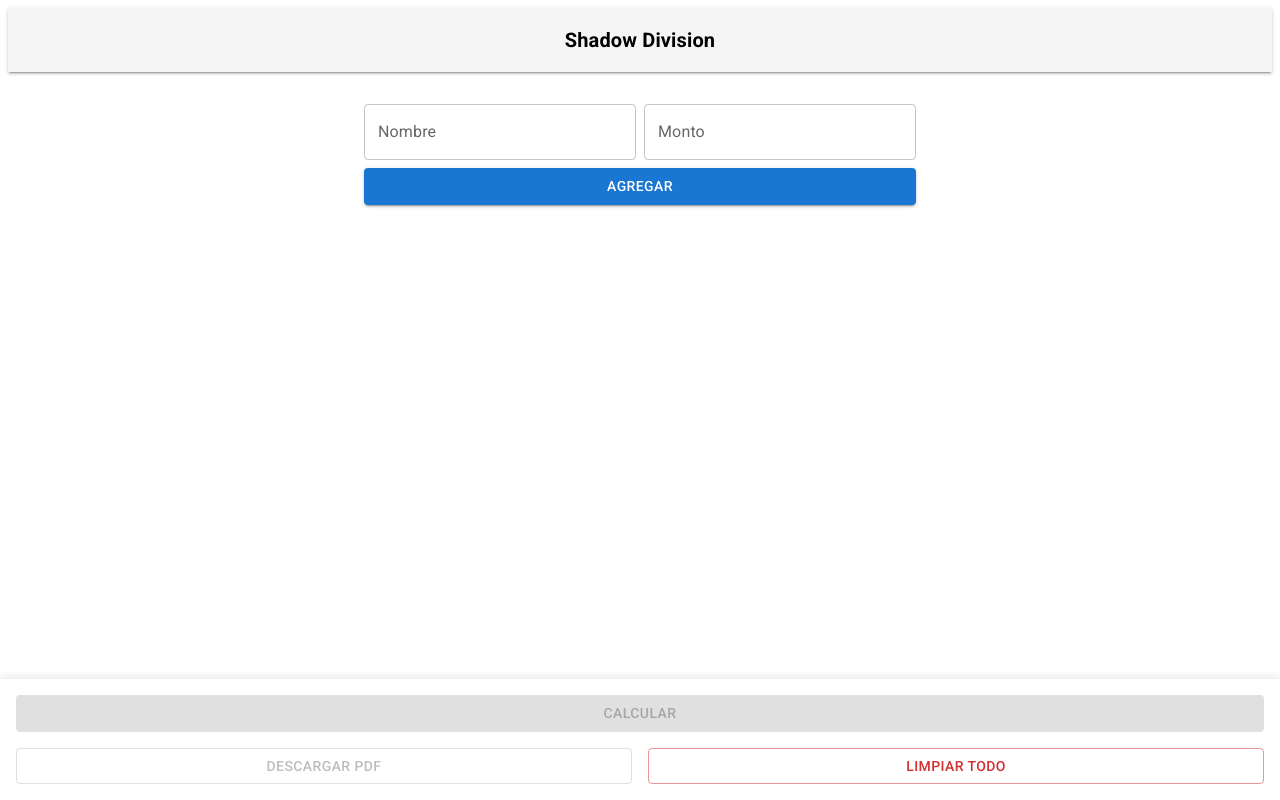
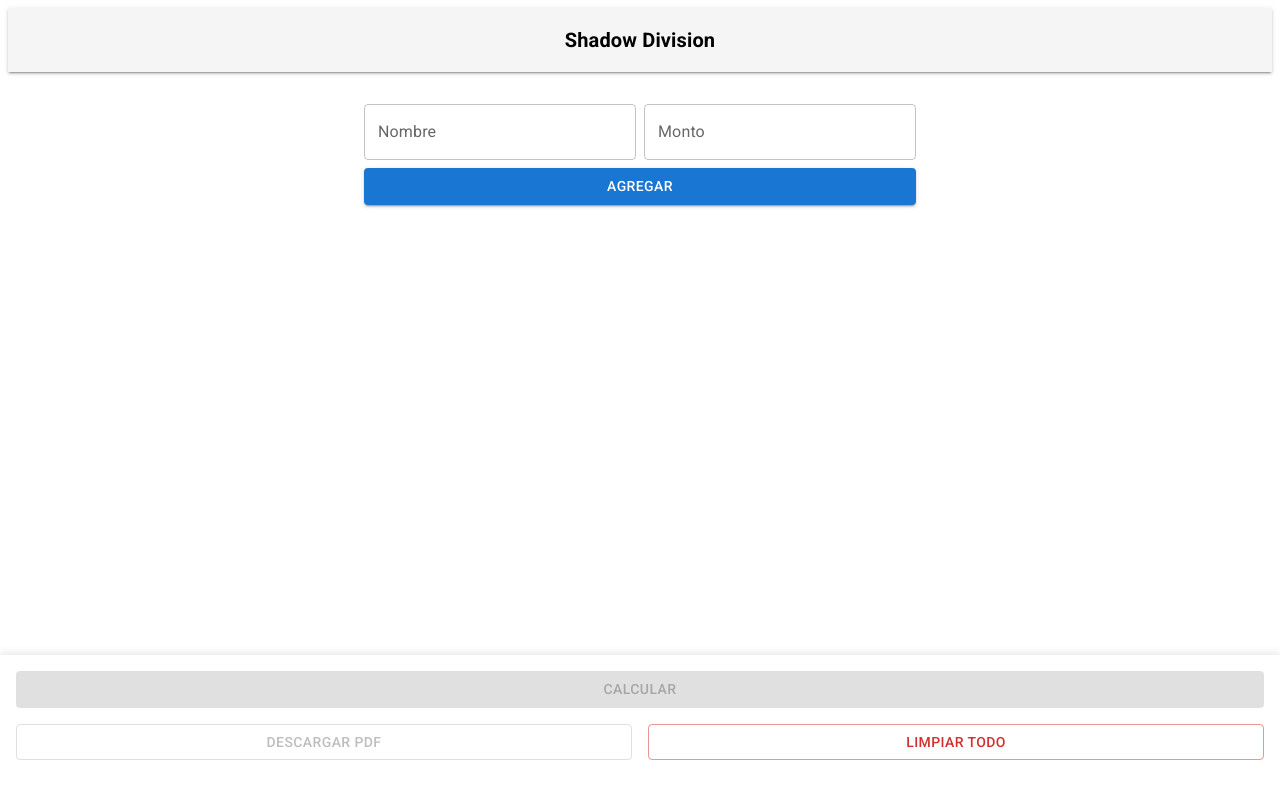
Before and after one commit to agusshadow/shadow-division, a React (Vite) app: page / in a window 1280 px wide. Built offline with nearby package versions, Linux system fonts and the light colour scheme; some icons are missing.

Commit message:
Adding padding bottom

```diff
--- a/src/components/Home.tsx
+++ b/src/components/Home.tsx
@@ -87,6 +87,7 @@ export default function Home() {
           p: 2,
           zIndex: 1000,
           boxShadow: "0 -2px 8px rgba(0,0,0,0.1)",
+          paddingBottom: 5,
         }}
       >
         <Button
```
